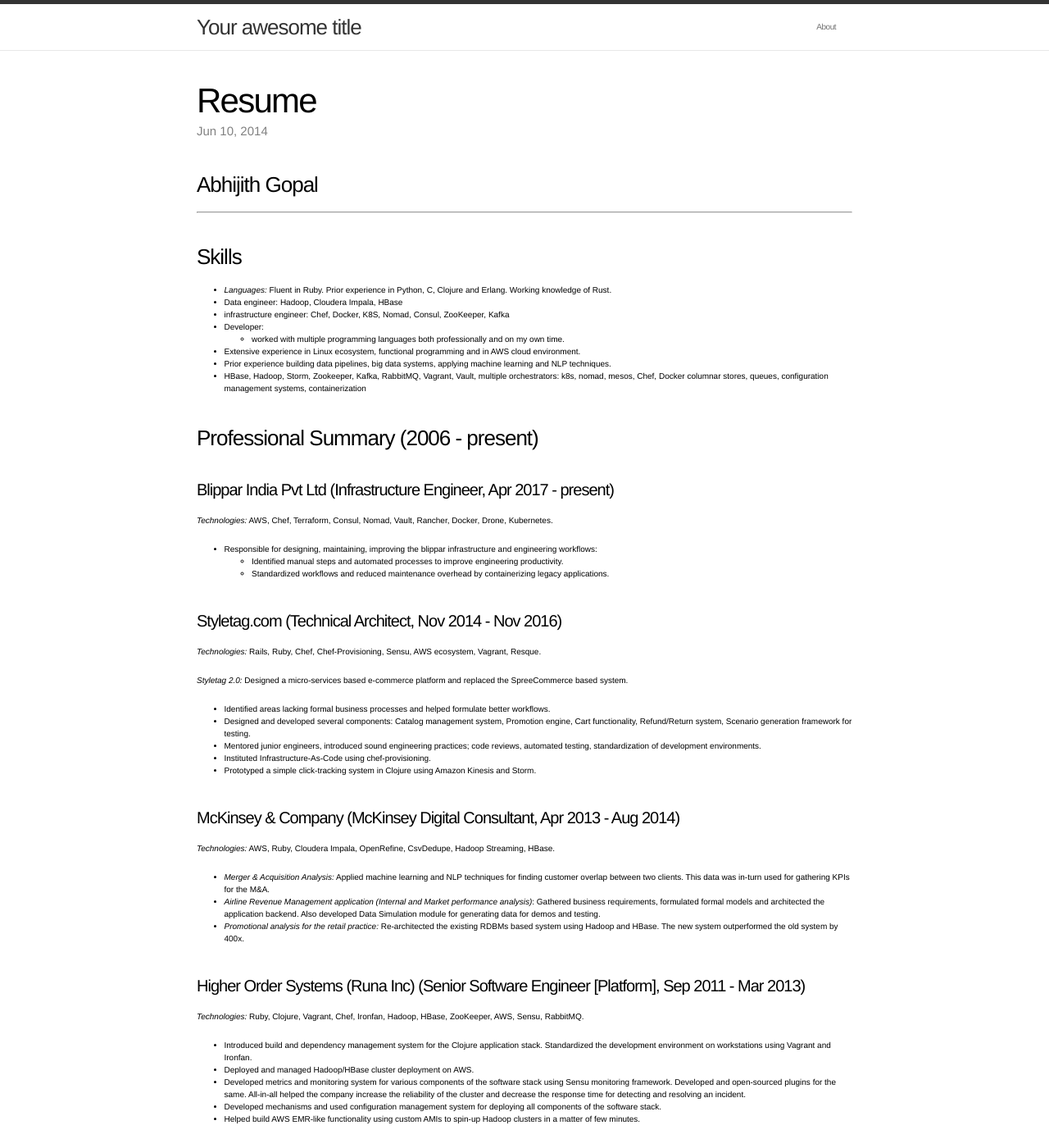
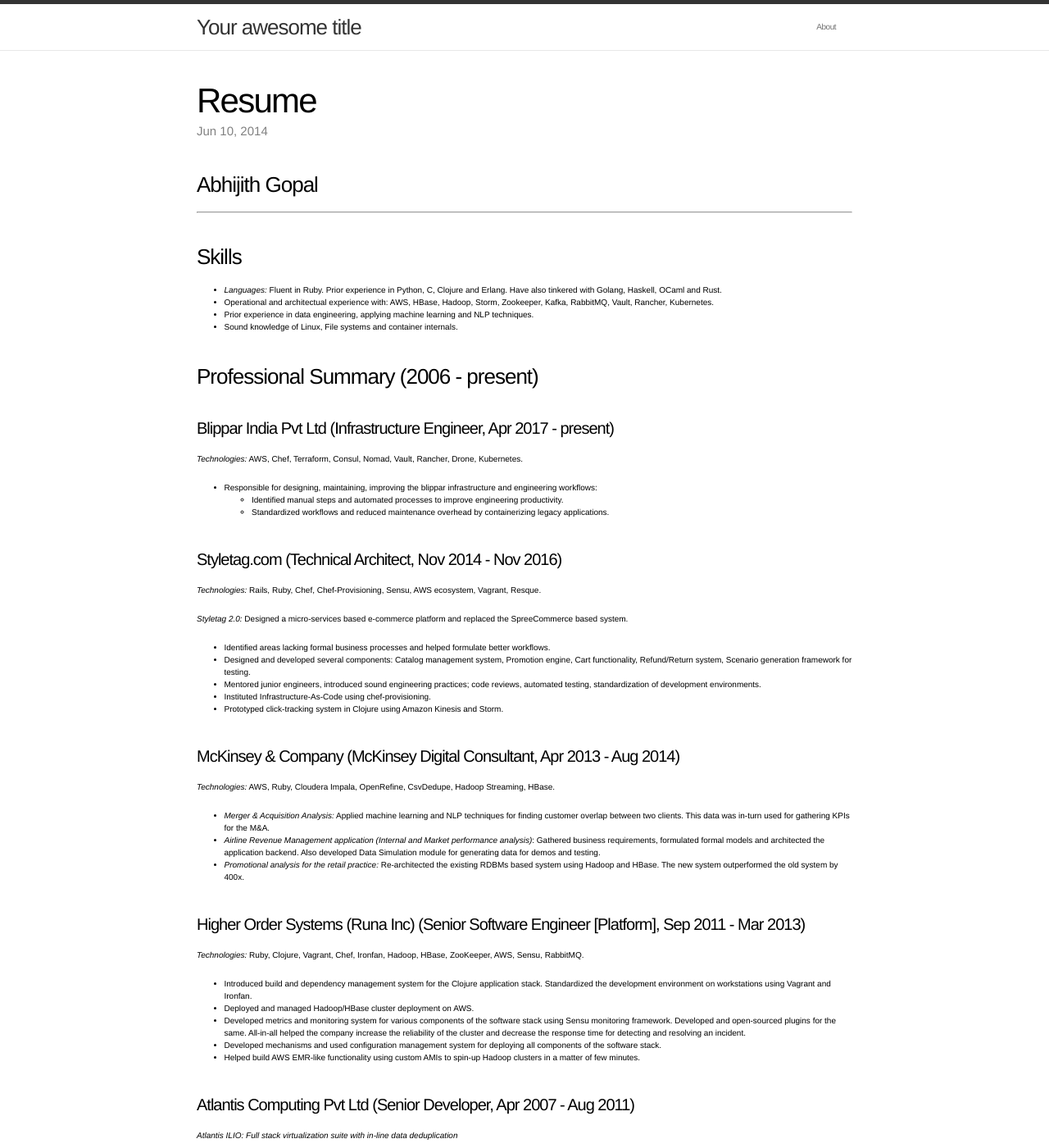
Before and after one commit to abhijith/abhijith.github.io, a Jekyll site: the page built from _posts/2014-06-10-resume.md, in a window 1280 px wide and 1400 px high. Shown: the whole window at 82% size. Built offline with Jekyll 4.4.1, drawn with Linux system fonts in a browser that asks for light colours; our own code applies the rules of GitHub Pages for plain Markdown files.

Commit message:
updated skills section

```diff
--- a/_posts/2014-06-10-resume.md
+++ b/_posts/2014-06-10-resume.md
@@ -3,26 +3,19 @@
 
 ### Skills
 
-* *Languages:* Fluent in Ruby. Prior experience in Python, C, Clojure and Erlang. Working knowledge of Rust.
 
-* Data engineer: Hadoop, Cloudera Impala, HBase
+* *Languages:* Fluent in Ruby. Prior experience in Python, C, Clojure and Erlang. Have also tinkered with Golang, Haskell, OCaml and Rust.
 
-* infrastructure engineer: Chef, Docker, K8S, Nomad, Consul, ZooKeeper, Kafka
+* Operational and architectual experience with: AWS, HBase, Hadoop, Storm, Zookeeper, Kafka, RabbitMQ, Vault, Rancher, Kubernetes.
 
-* Developer:
-  * worked with multiple programming languages both professionally and on my own time.
+* Prior experience in data engineering, applying machine learning and NLP techniques.
 
-* Extensive experience in Linux ecosystem, functional programming and in AWS cloud environment.
-
-* Prior experience building data pipelines, big data systems, applying machine learning and NLP techniques.
-
-* HBase, Hadoop, Storm, Zookeeper, Kafka, RabbitMQ, Vagrant, Vault, multiple orchestrators: k8s, nomad, mesos, Chef, Docker
-columnar stores, queues, configuration management systems, containerization
+* Sound knowledge of Linux, File systems and container internals.
 
 ### Professional Summary  (2006 - present)
 
 #### Blippar India Pvt Ltd (Infrastructure Engineer, Apr 2017 - present)
-*Technologies:* AWS, Chef, Terraform, Consul, Nomad, Vault, Rancher, Docker, Drone, Kubernetes.
+*Technologies:* AWS, Chef, Terraform, Consul, Nomad, Vault, Rancher, Drone, Kubernetes.
 
   * Responsible for designing, maintaining, improving the blippar infrastructure and engineering workflows:
 
@@ -43,7 +36,7 @@
 
   * Instituted Infrastructure-As-Code using chef-provisioning.
 
-  * Prototyped a simple click-tracking system in Clojure using Amazon Kinesis and Storm.
+  * Prototyped click-tracking system in Clojure using Amazon Kinesis and Storm.
 
 
 #### McKinsey & Company (McKinsey Digital Consultant, Apr 2013 - Aug 2014)
```
